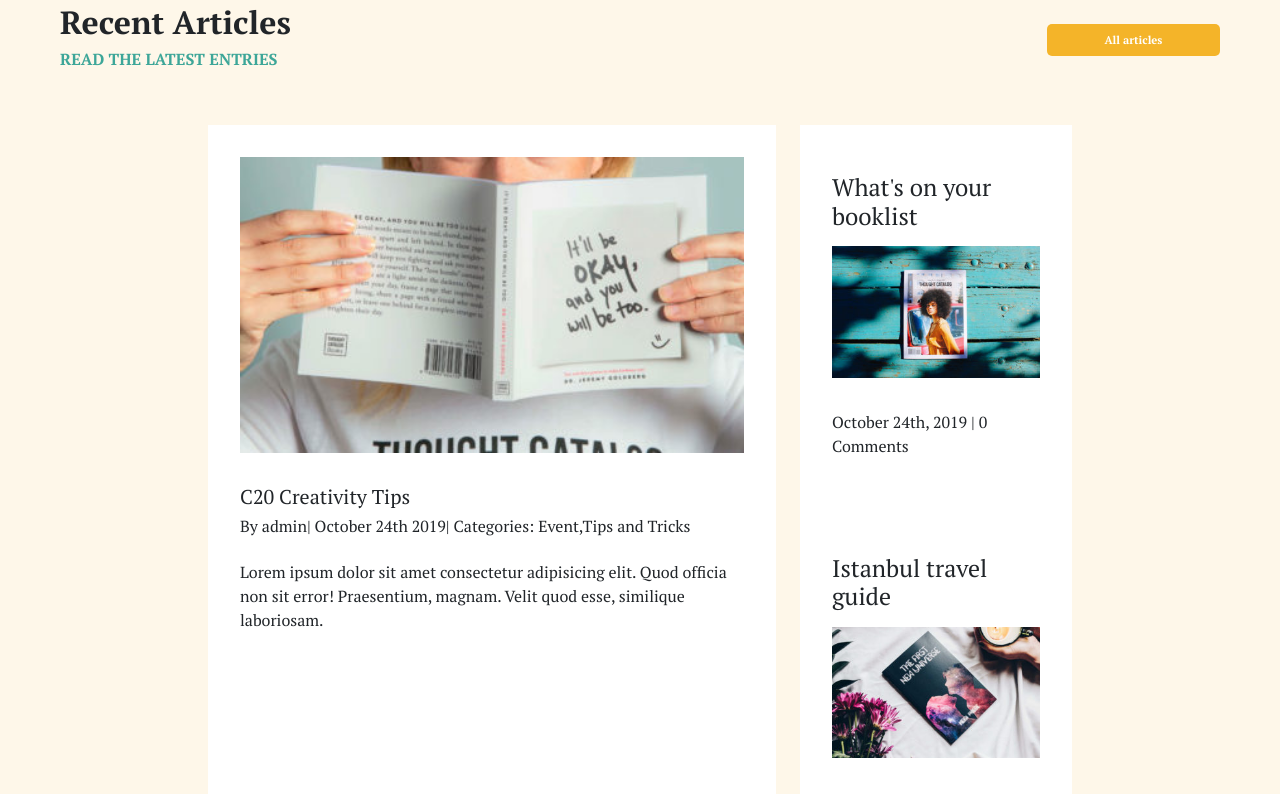
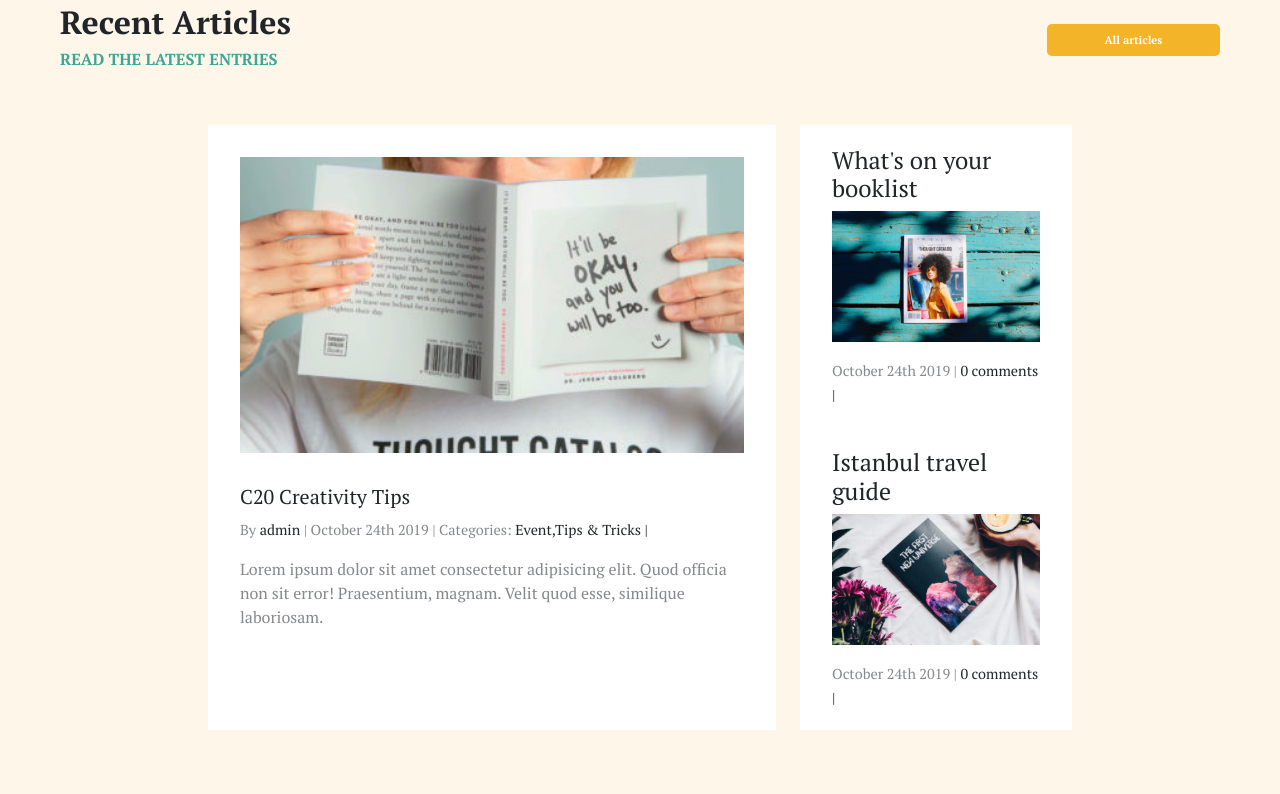
Before and after one commit to dona70909/proj-html-vuejs, a Vue app: page / in a window 1280 px wide. Shown: the part 3800-4594 px from the top of the page. Built offline with nearby package versions, Linux system fonts and the light colour scheme.

Commit message:
recent article section

```diff
--- a/src/components/main/RecentArticles.vue
+++ b/src/components/main/RecentArticles.vue
@@ -15,16 +15,24 @@
                     <img :src="mainArticle.img" :alt="mainArticle.title">
                     <div class="text-big-box">
                         <h5>{{mainArticle.title}}</h5>
-                        <h6 class="mb-4">{{mainArticle.subtitle}}</h6>
-                        <p>{{mainArticle.paragraph}}</p>
+                        <!-- <h6 class="mb-4">{{mainArticle.subtitle}}</h6> -->
+                        <div class="mb-3">
+                            <span class="gray-text">By </span><span>{{mainArticle.author}}</span>
+                            <span class="gray-text">{{' | ' + mainArticle.date + ' | '}}</span>
+                            <span class="gray-text">Categories: </span><span>{{mainArticle.categories + ' | '}}</span>
+                        </div>
+                        <p class="gray-text">{{mainArticle.paragraph}}</p>
                     </div>
                 </div>
             </div>
             <div class="col-3">
-                <div v-for="(article,index) in recentArticles" :key="index + 'recent' " class="pt-5 small-box d-flex flex-column justify-content-center">
-                    <h4 class="pb-2">{{article.title}}</h4>
-                    <img :src="article.img" alt="">
-                    <p class="pb-5 m-0">{{article.paragraph}}</p>
+                <div v-for="(article,index) in recentArticles" :key="index + 'recent' " class="small-box d-flex flex-column justify-content-center">
+                    <h4 class="">{{article.title}}</h4>
+                    <img :src="article.img" :alt="article.title">
+                    <div class="mb-0">
+                        <span class="gray-text">{{article.date + ' |'}} </span>
+                        <span>{{article.comments + ' |'}}</span>
+                    </div>
                 </div>
             </div>
         </div>
@@ -40,11 +48,17 @@ export default {
             recentArticles:[
                 {
                     title:"What's on your booklist",
+                    comments:"0 comments",
+                    author:"admin",
+                    date:"October 24th 2019",
                     img:require('@/assets/img/thumb-13-2x-320x202.jpg'),
                     paragraph:"October 24th, 2019 | 0 Comments"
                 },
                 {
                     title:"Istanbul travel guide",
+                    comments:"0 comments",
+                    author:"admin",
+                    date:"October 24th 2019",
                     img:require('@/assets/img/thumb-08-2x-320x202.jpg'),
                     paragraph:"October 24th, 2019 | 0 Comments"
                 }
@@ -52,7 +66,9 @@ export default {
 
             mainArticle:{
                 title:"C20 Creativity Tips",
-                subtitle:"By admin| October 24th 2019| Categories: Event,Tips and Tricks",
+                categories:"Event,Tips & Tricks",
+                author:"admin",
+                date:"October 24th 2019",
                 img:require('@/assets/img/20-Tips-400x235.jpg'),
                 paragraph:"Lorem ipsum dolor sit amet consectetur adipisicing elit. Quod officia non sit error! Praesentium, magnam. Velit quod esse, similique laboriosam."
             }
@@ -86,7 +102,7 @@ p {
         font-weight: 600;
     }
 
-    button{
+    button {
         background-color: #f4b429;
         border:none;
         padding: .5rem 3.6rem;
@@ -109,6 +125,10 @@ p {
 .wrapper-articles {
     padding-bottom: 6rem;
 
+    .gray-text {
+        color:$osloGray;
+    }
+
     .big-box {
         background-color:white;
         padding: 2rem;
@@ -118,17 +138,27 @@ p {
             width:100%;
             margin-bottom: 2rem;
         }
+
+        span {
+            font-size:.9rem;
+        }
     }
 
     .small-box {
         background-color:white;
-        padding-left:2rem;
-        padding-right: 2rem;
         height: 50%;
-
+        padding:1.3rem 2rem;
         img {
             width:100%;
-            margin-bottom: 2rem;
+            margin-bottom: 1rem;
+        }
+
+        p {
+            padding-bottom: 1rem;
+        }
+
+        span {
+            font-size:.9rem;
         }
 
     }
```
